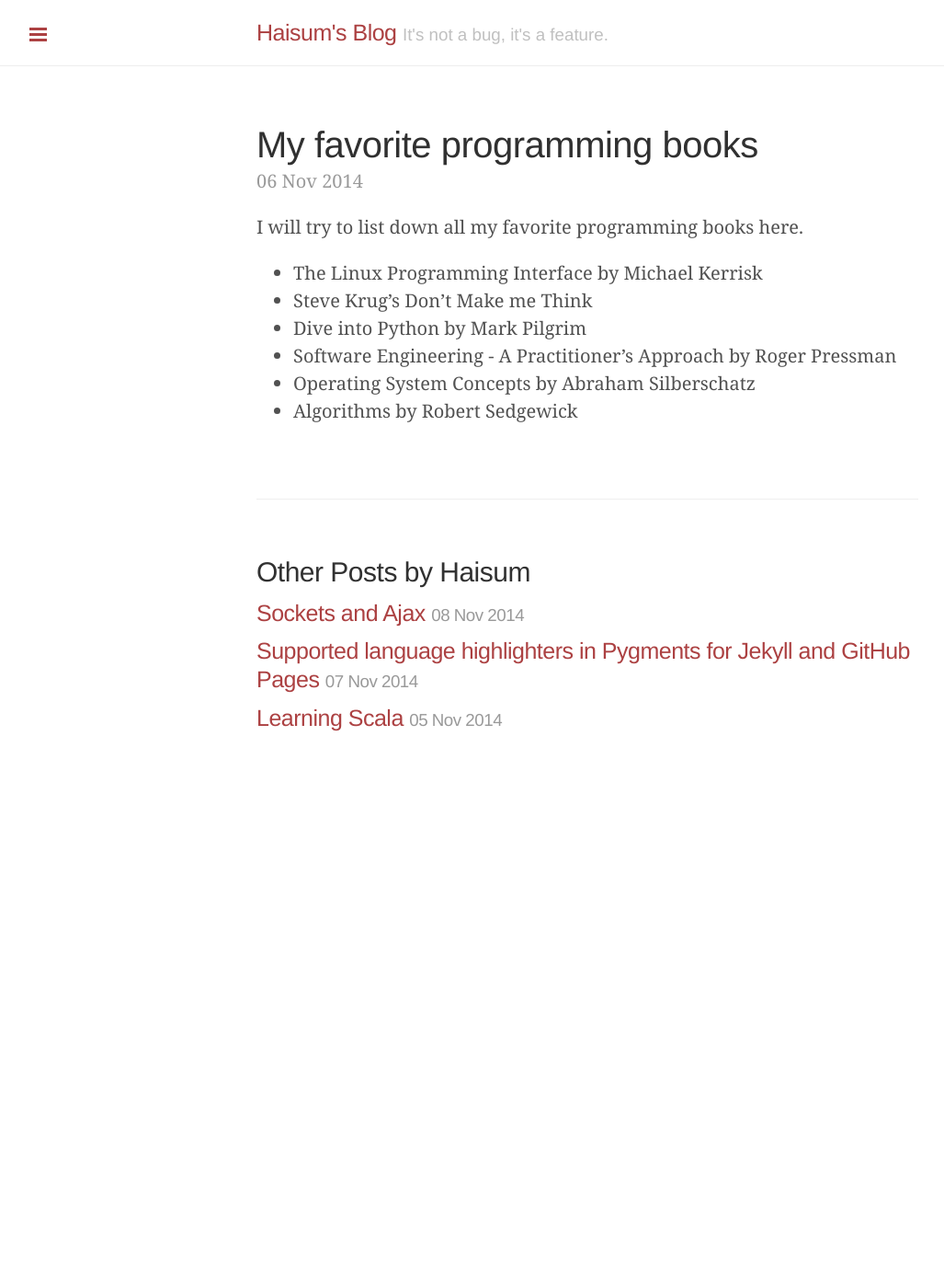
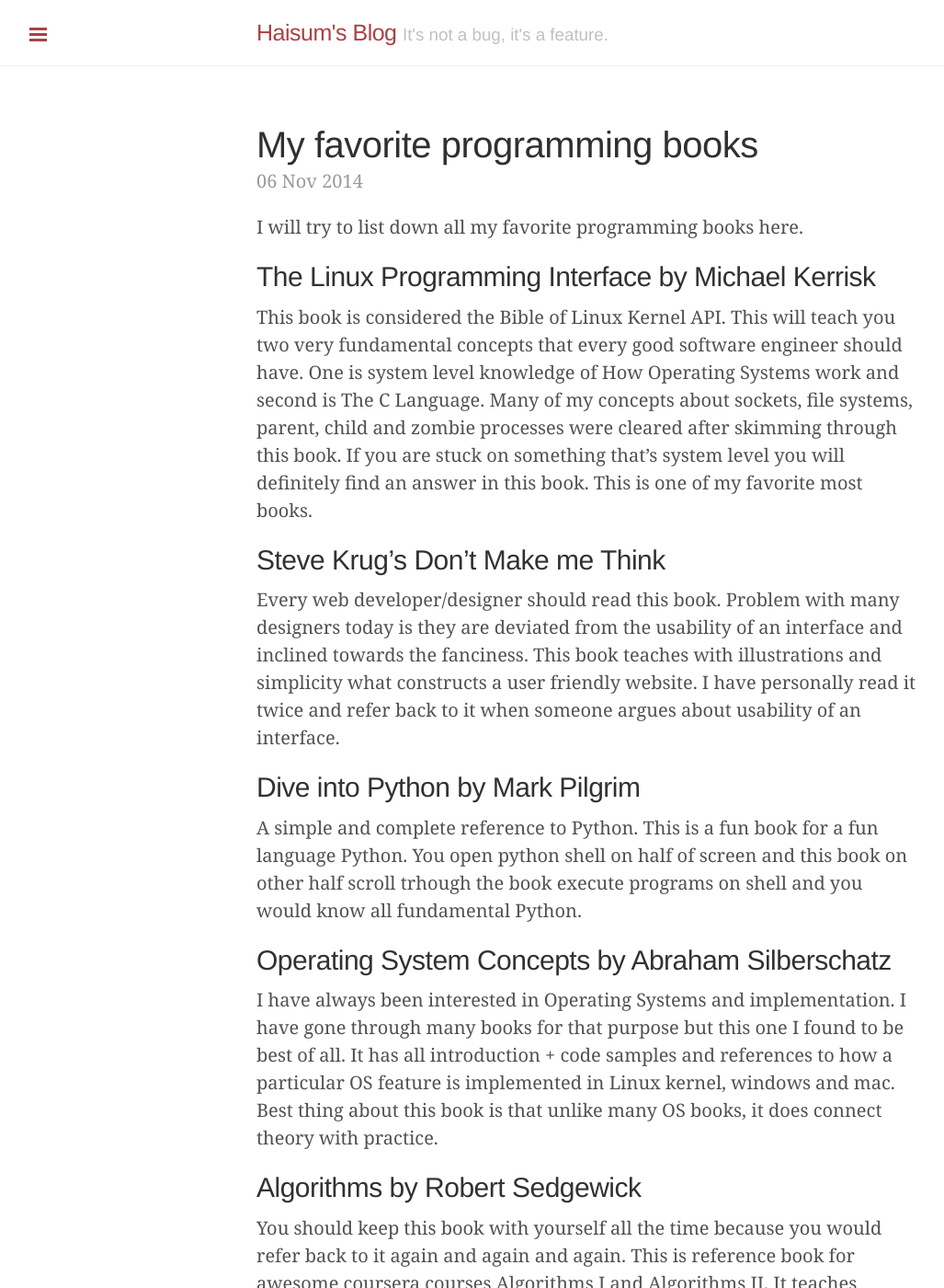
Before and after one commit to haisum/haisum.github.io, a Jekyll site: the page built from _posts/2014-11-06-my-favorite-programming-books.md, in a window 1280 px wide and 1400 px high. Shown: the whole window at 92% size, without its empty margins (1-1028 px from the left). Built offline with Jekyll 4.4.1, drawn with Linux system fonts in a browser that asks for light colours; Markdown is read by kramdown in place of the engine named in the settings; comment, search, counter and statistics services are not loaded; some of the changed text lies outside the part shown.

Commit message:
Adding descriptions to favorite programming books post

```diff
--- a/_posts/2014-11-06-my-favorite-programming-books.md
+++ b/_posts/2014-11-06-my-favorite-programming-books.md
@@ -4,9 +4,26 @@ title: My favorite programming books
 ---
 I will try to list down all my favorite programming books here.
 
-- The Linux Programming Interface by Michael Kerrisk
-- Steve Krug's Don't Make me Think
-- Dive into Python by Mark Pilgrim
-- Software Engineering - A Practitioner's Approach by Roger Pressman
-- Operating System Concepts by Abraham Silberschatz
-- Algorithms by Robert Sedgewick
+The Linux Programming Interface by Michael Kerrisk
+-------------
+This book is considered the Bible of Linux Kernel API. This will teach you two very fundamental concepts that every good software engineer should have. One is system level knowledge of How Operating Systems work and second is The C Language. Many of my concepts about sockets, file systems, parent, child and zombie processes were cleared after skimming through this book. If you are stuck on something that's system level you will definitely find an answer in this book. This is one of my favorite most books.
+
+Steve Krug's Don't Make me Think
+--------------------------
+Every web developer/designer should read this book. Problem with many designers today is they are deviated from the usability of an interface and inclined towards the fanciness. This book teaches with illustrations and simplicity what constructs a user friendly website. I have personally read it twice and refer back to it when someone argues about usability of an interface.
+
+Dive into Python by Mark Pilgrim
+------------------------
+A simple and complete reference to Python. This is a fun book for a fun language Python. You open python shell on half of screen and this book on other half scroll trhough the book execute programs on shell and you would know all fundamental Python.
+
+Operating System Concepts by Abraham Silberschatz
+----------------------------
+I have always been interested in Operating Systems and implementation. I have gone through many books for that purpose but this one I found to be best of all. It has all introduction + code samples and references to how a particular OS feature is implemented in Linux kernel, windows and mac. Best thing about this book is that unlike many OS books, it does connect theory with practice.
+
+Algorithms by Robert Sedgewick
+----------------------
+You should keep this book with yourself all the time because you would refer back to it again and again and again. This is reference book for awesome coursera courses Algorithms I and Algorithms II. It teaches Sorting, Searching, String Operations, Hashes, Trees, Graphs and many other vital Algorithms that every programmer should know. If you are well versed in this book, you will shine in many job interviews.
+
+The Mythical Man Month
+------------------------
+This is one of classics of Computer Science. You should read it once you have passed the developer phase and are responsible for managing programmers and taking business decisions. This book's author sums up more than 25 years of experience of managing programmers and programming projects. Everytime you read thiss book you will find something new to apply in your team. Must read for every software project manager.
```
